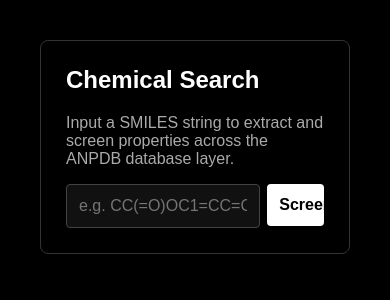
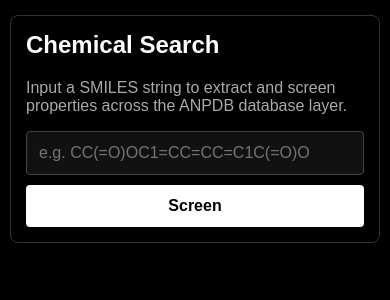
Before and after one commit to aliyufaisall/chemicalsinafrica, a Django app: page / in a window 390 px wide. Shown: the top 300 px of the page. Run offline with Django 5.2, Linux system fonts and the light colour scheme.

Commit message:
Enhance mobile responsiveness and layout of search form and card headers using Flexbox

```diff
--- a/molecules/templates/molecules/search.html
+++ b/molecules/templates/molecules/search.html
@@ -2,11 +2,10 @@
 <html lang="en">
 <head>
     <meta charset="UTF-8">
-    <title>Chemical Search</title>
-    <style>
+        <style>
         body {
             font-family: Arial, sans-serif;
-            margin: 40px;
+            margin: 40px 20px;
             background-color: #000000;
             color: #ffffff;
         }
@@ -25,8 +24,15 @@
         p {
             color: #aaaaaa;
         }
+
+        /* Updated with Flexbox to handle narrow phone widths safely */
+        form {
+            display: flex;
+            gap: 15px;
+            width: 100%;
+        }
         input[type="text"] {
-            width: 75%;
+            flex: 1;
             padding: 12px;
             font-size: 16px;
             background-color: #111111;
@@ -40,8 +46,7 @@
             outline: none;
         }
         button {
-            width: 22%;
-            padding: 12px;
+            padding: 12px 24px;
             font-size: 16px;
             background-color: #ffffff;
             color: #000000;
@@ -49,15 +54,10 @@
             border-radius: 4px;
             cursor: pointer;
             font-weight: bold;
-            float: right;
+            transition: background-color 0.2s;
         }
         button:hover {
             background-color: #cccccc;
-        }
-        form::after {
-            content: "";
-            display: table;
-            clear: both;
         }
         .error {
             color: #ff4d4d;
@@ -78,20 +78,29 @@
             margin-bottom: 20px;
             border-radius: 6px;
         }
+
+        /* Updated Card Header to prevent float-overlapping on mobile layout */
+        .card-header {
+            display: flex;
+            justify-content: space-between;
+            align-items: flex-start;
+            gap: 15px;
+            margin-bottom: 15px;
+        }
+        .card h4 {
+            margin: 0;
+            color: #ffffff;
+            font-size: 18px;
+        }
         .percentage {
-            font-size: 20px;
+            font-size: 18px;
             font-weight: bold;
             color: #ffffff;
-            float: right;
             background: #222222;
             padding: 4px 10px;
             border-radius: 4px;
             border: 1px solid #444444;
-        }
-        .card h4 {
-            margin: 0 0 15px 0;
-            color: #ffffff;
-            font-size: 18px;
+            white-space: nowrap;
         }
         .card p {
             margin: 8px 0;
@@ -112,7 +121,31 @@
             word-break: break-all;
             border: 1px solid #333333;
         }
+
+        /* 📱 MOBILE OPTIMIZATIONS (Applies to screens under 600px wide) */
+        @media (max-width: 600px) {
+            body {
+                margin: 15px 10px;
+            }
+            .container {
+                padding: 15px;
+            }
+            form {
+                flex-direction: column;
+                gap: 10px;
+            }
+            button {
+                width: 100%;
+            }
+            .card-header {
+                flex-direction: column-reverse;
+                align-items: flex-start;
+                gap: 8px;
+            }
+        }
     </style>
+<title>Chemical Search</title>
+
 </head>
 <body>
 
```
